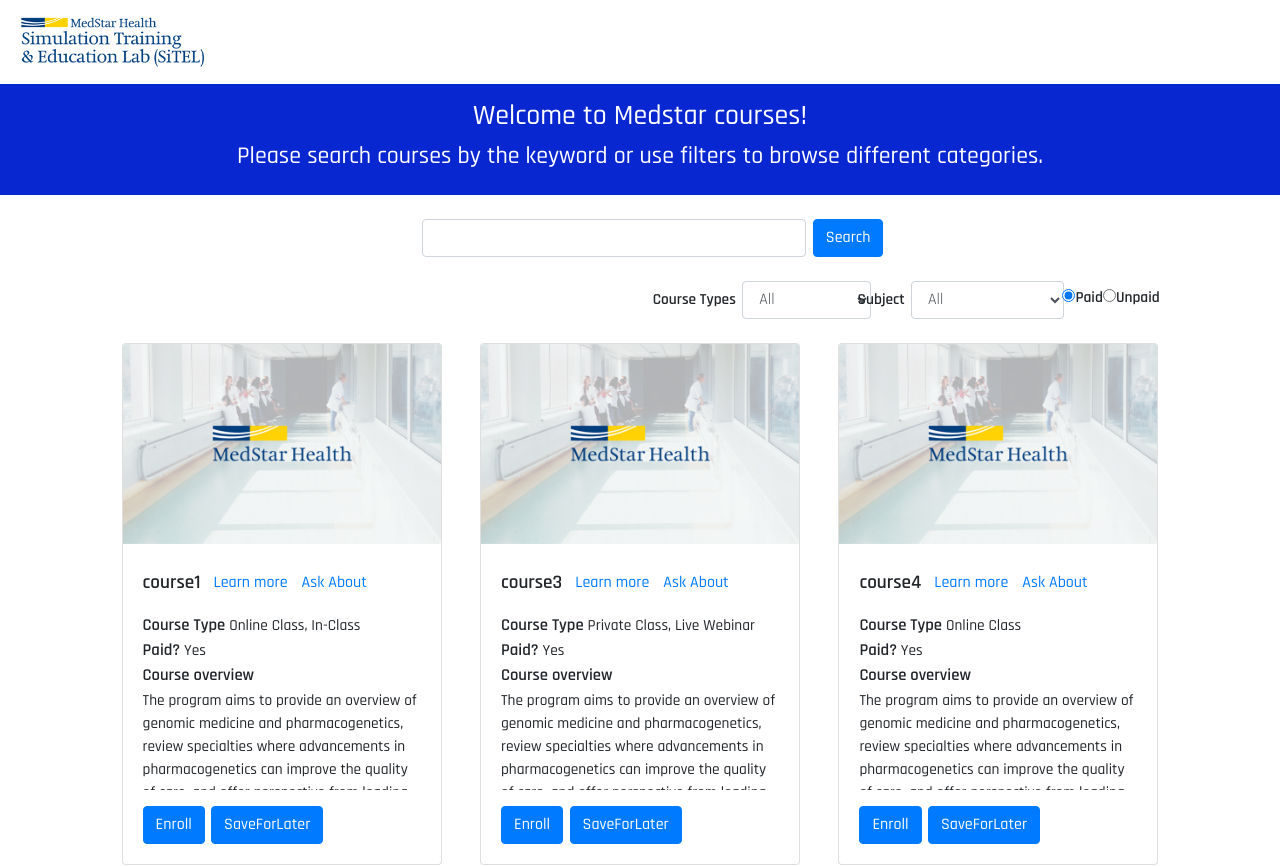
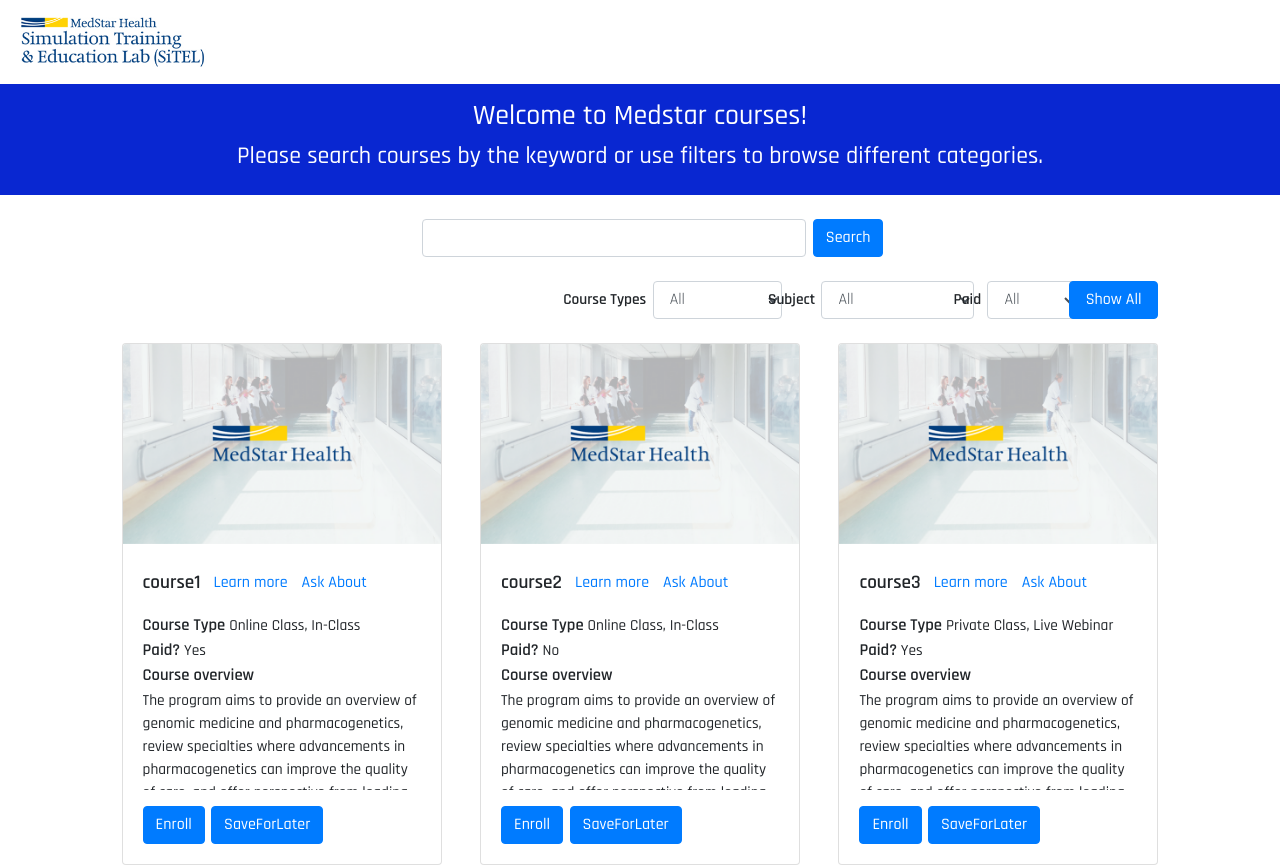
Before and after one commit to kailey16/courses-catalog, a React (Create React App) app: page / in a window 1280 px wide. Shown: the top 866 px of the page. Built offline with nearby package versions, Linux system fonts and the light colour scheme.

Commit message:
show all button added

```diff
--- a/src/components/Filters.js
+++ b/src/components/Filters.js
@@ -37,18 +37,20 @@
         </form>
       </div>
 
-      <div id="radioButtons">
-          <input type="radio" name="paidOption" name="paid" value="Paid" checked={props.paid} onChange={props.paidChanged}/>
-          <label htmlFor="paid">
-            Paid
-          </label>
+      <div>
+        <form className="form-inline">
+          <div className="form-group">
+            <label htmlFor="paidDropdown">Paid</label>
+            <select id="paidDropdown" className="form-control dropdowns" onChange={props.paidChange} value={props.paid}>
+              <option>All</option>
+              <option>Paid</option>
+              <option>Unpaid</option>
+            </select>
+          </div>
+        </form>
+      </div>
 
-          <input type="radio" name="paidOption" name="unpaid" value="Unpaid" checked={!props.paid} onChange={props.paidChanged}/>
-          <label htmlFor="unpaid">
-            Unpaid
-          </label>
-
-      </div>
+      <button type="button" class="btn btn-primary showallBtn" onClic={props.showAllClicked}>Show All</button>
 
     </div>
   )
--- a/src/components/Home.js
+++ b/src/components/Home.js
@@ -11,10 +11,9 @@
     searchTerm: "",
     type: "",
     subject: "",
-    paid: true,
+    paid: "",
     allCourses: courseList,
-    showingCourses: courseList.filter(c => c.paid),
-    selectedCourse: {}
+    showingCourses: courseList
   }
 
   changeSearchTerm = (e) => {
@@ -24,12 +23,20 @@
   searchTermSubmit = (e) => {
     e.preventDefault()
     const coursesWithSearchTerm = this.state.allCourses.filter(c => c.title.includes(this.state.searchTerm))
-    this.setState({showingCourses: coursesWithSearchTerm, searchTerm: ""})
+    this.setState({showingCourses: coursesWithSearchTerm, searchTerm: "", type: "All", subject: "All"})
   }
 
   paidChange = (e) => {
-    const paidornot = e.target.name === "paid" ? true : false
-    this.setState({paid: paidornot})
+    let courses;
+    if (e.target.value === "All") {
+      courses = this.state.allCourses
+    } else if (e.target.value === "Paid") {
+      courses = this.state.allCourses.filter(c => c.paid)
+    } else {
+      courses = this.state.allCourses.filter(c => c.paid === false)
+    }
+
+    this.setState({paid: e.target.value, type: "All", subject: "All", showingCourses: courses})
   }
 
   typeChange = (e) => {
@@ -42,6 +49,16 @@
     this.setState({subject: e.target.value, type: "All", showingCourses: courses})
   }
 
+  showAllClicked = () => {
+    this.setState({
+    searchTerm: "",
+    type: "",
+    subject: "",
+    paid: "",
+    showingCourses: courseList
+    })
+  }
+
   render() {
     return (
       <div id="Home">
@@ -51,7 +68,7 @@
         </div>
 
         <Searchbar changeSearchTerm={this.changeSearchTerm} searchTerm={this.state.searchTerm} searchTermSubmit={this.searchTermSubmit}/>
-        <Filters paid={this.state.paid} paidChange={this.paidChange} typeChange={this.typeChange} type={this.state.type} subjectChange={this.subjectChange} subject={this.state.subject}/>
+        <Filters paid={this.state.paid} paidChange={this.paidChange} typeChange={this.typeChange} type={this.state.type} subjectChange={this.subjectChange} subject={this.state.subject} showAllClicked={this.showAllClicked}/>
         <CoursesContainer showingCourses={this.state.showingCourses}/>
       </div>
     )
--- a/src/style/Home.css
+++ b/src/style/Home.css
@@ -30,19 +30,19 @@
 }
 
 
-/* Filters & Radios */
+/* Filters*/
 #filters {
   display: grid;
-  grid-template-columns: 16vw 16vw 15vw;
-  margin: 3vh 0 3vh 51vw;
+  grid-template-columns: 16vw 14.5vw 9vw 8vw;
+  margin: 3vh 0 3vh 44vw;
+}
+
+.showallBtn {
+  width: 7vw;
 }
 
 .dropdowns {
   margin-left: 0.5vw;
-}
-
-#radioButtons {
-  margin-top: 0.6vh;
 }
 
 
```
